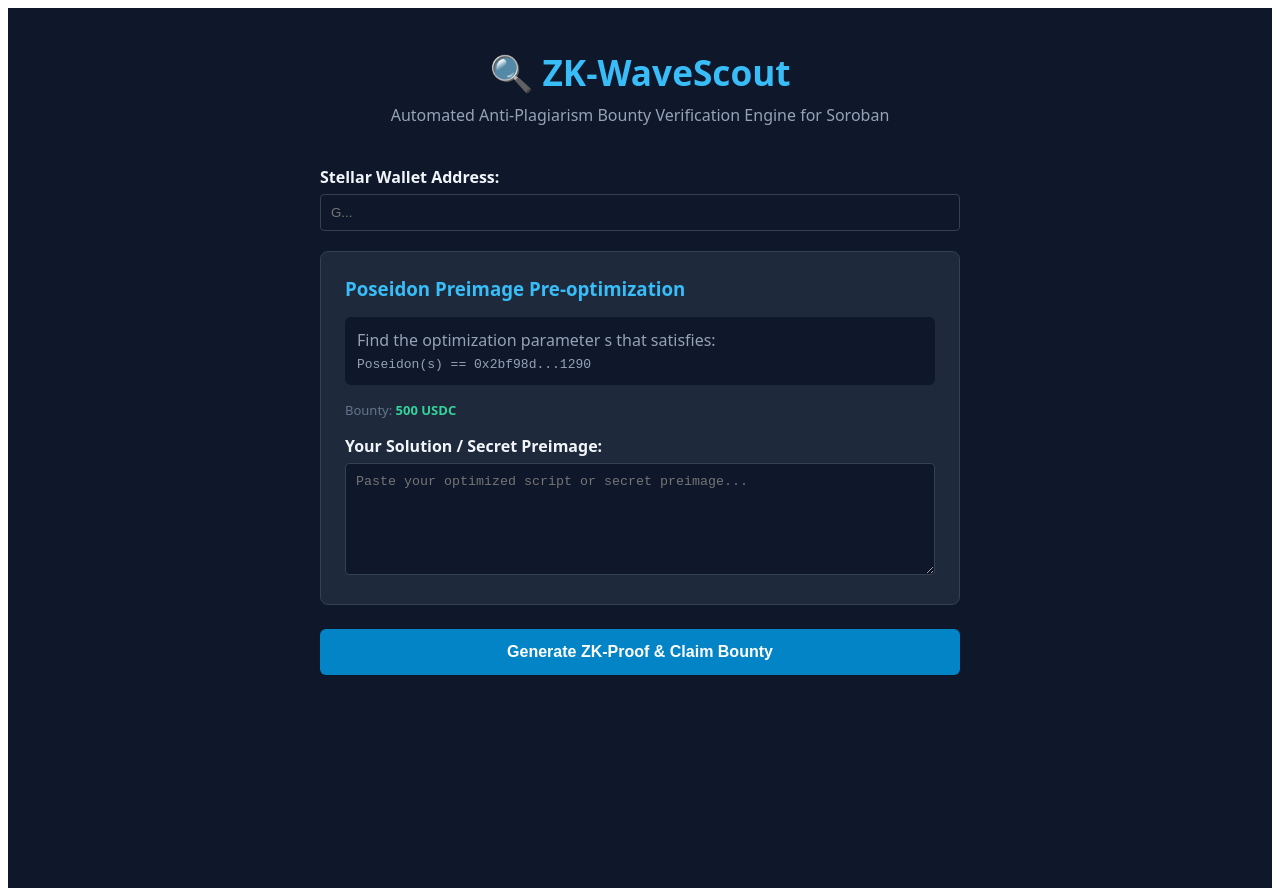
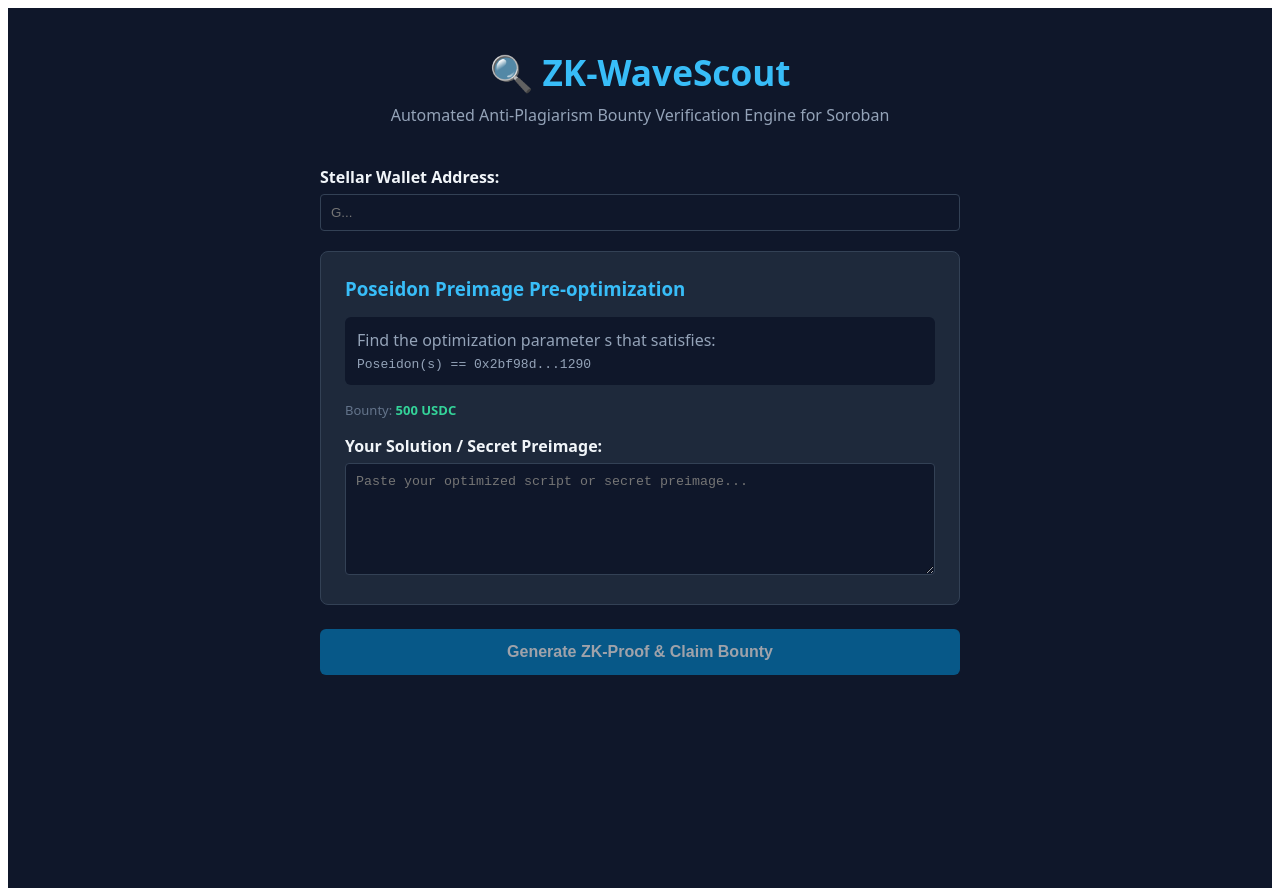
Before and after one commit to zk-wavescout/zk-wavescout-frontend, a React (Create React App) app: page / in a window 1280 px wide. Built offline with nearby package versions, Linux system fonts and the light colour scheme; no server answers.

Commit message:
refactor(App): use useProofPipeline hook, add reset/submit-another flow

```diff
--- a/src/App.tsx
+++ b/src/App.tsx
@@ -2,10 +2,8 @@
 import WalletInput from './components/WalletInput';
 import ChallengeCard from './components/ChallengeCard';
 import ProofStatus from './components/ProofStatus';
-import { generateProof } from './prover';
-import { encrypt } from './crypto';
-import { uploadSubmission } from './api';
-import { Challenge, ProofStatus as Status } from './types';
+import { useProofPipeline } from './hooks/useProofPipeline';
+import { Challenge } from './types';
 
 const ACTIVE_CHALLENGE: Challenge = {
   id: 'challenge-001',
@@ -16,48 +14,13 @@
   currency: 'USDC',
 };
 
-// Shared secret for AES-GCM key derivation (in production: derive from on-chain commitment)
-const SHARED_SECRET = process.env.REACT_APP_SHARED_SECRET ?? 'zk-wavescout-aes-secret-v1';
-
 export default function App() {
   const [wallet, setWallet] = useState('');
   const [solution, setSolution] = useState('');
-  const [status, setStatus] = useState<Status>('idle');
-  const [txHash, setTxHash] = useState('');
-  const [proof, setProof] = useState('');
-  const [error, setError] = useState('');
+  const { status, txHash, proof, error, run, reset } = useProofPipeline(ACTIVE_CHALLENGE.id);
 
-  const handleClaim = async () => {
-    if (!wallet.trim() || !solution.trim()) return;
-    setError('');
-
-    try {
-      setStatus('proving');
-      const { proof: proofHex } = await generateProof(solution, wallet);
-      setProof(proofHex);
-
-      setStatus('encrypting');
-      const { ciphertext, iv, authTag } = await encrypt(solution, SHARED_SECRET);
-
-      setStatus('submitting');
-      await uploadSubmission({
-        contributorAddress: wallet,
-        encryptedCode: ciphertext,
-        iv,
-        authTag,
-        proof: proofHex,
-        challengeId: ACTIVE_CHALLENGE.id,
-      });
-
-      // Simulate Soroban on-chain confirmation (~2s)
-      await new Promise((r) => setTimeout(r, 2000));
-      setTxHash('0x7a30e159fa6...612d');
-      setStatus('success');
-    } catch (err: any) {
-      setError(err.message);
-      setStatus('error');
-    }
-  };
+  const busy = !['idle', 'error', 'success'].includes(status);
+  const canSubmit = wallet.trim().length > 0 && solution.trim().length > 0;
 
   return (
     <div style={{ fontFamily: 'system-ui, sans-serif', background: '#0f172a', color: '#f1f5f9', minHeight: '100vh', padding: 40 }}>
@@ -68,23 +31,21 @@
 
       <div style={{ maxWidth: 640, margin: '0 auto' }}>
         <WalletInput value={wallet} onChange={setWallet} />
-        <ChallengeCard
-          challenge={ACTIVE_CHALLENGE}
-          solution={solution}
-          onSolutionChange={setSolution}
-        />
+        <ChallengeCard challenge={ACTIVE_CHALLENGE} solution={solution} onSolutionChange={setSolution} />
 
-        {status === 'success' ? null : ['idle', 'error'].includes(status) ? (
+        {status !== 'success' && (
           <button
-            disabled={!wallet.trim() || !solution.trim()}
-            onClick={handleClaim}
-            style={{ width: '100%', padding: 14, background: '#0284c7', color: '#fff', border: 'none', borderRadius: 6, fontWeight: 700, fontSize: 16, cursor: 'pointer' }}
+            disabled={busy || !canSubmit}
+            onClick={() => run(wallet, solution)}
+            style={{ width: '100%', padding: 14, background: '#0284c7', color: '#fff', border: 'none', borderRadius: 6, fontWeight: 700, fontSize: 16, cursor: busy || !canSubmit ? 'not-allowed' : 'pointer', opacity: busy || !canSubmit ? 0.6 : 1 }}
           >
-            Generate ZK-Proof &amp; Claim Bounty
+            {busy ? 'Processing…' : 'Generate ZK-Proof & Claim Bounty'}
           </button>
-        ) : (
-          <button disabled style={{ width: '100%', padding: 14, background: '#0284c7', color: '#fff', border: 'none', borderRadius: 6, fontWeight: 700, fontSize: 16, opacity: 0.6, cursor: 'not-allowed' }}>
-            Processing…
+        )}
+
+        {status === 'success' && (
+          <button onClick={reset} style={{ width: '100%', padding: 14, background: '#334155', color: '#f1f5f9', border: 'none', borderRadius: 6, fontWeight: 700, fontSize: 16, cursor: 'pointer', marginTop: 8 }}>
+            Submit Another
           </button>
         )}
 
```
